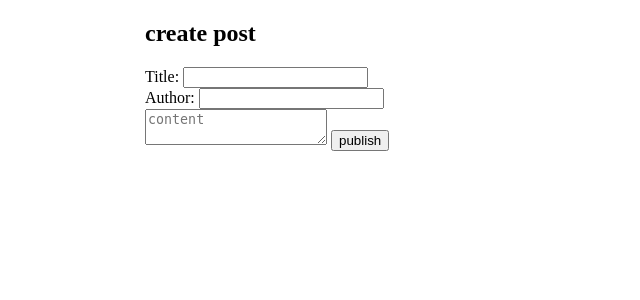
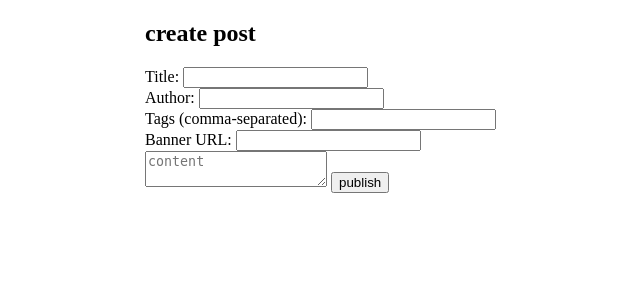
Before and after one commit to yashasnadigsyn/bitjourn, a Flask app: page /create in a window 1280 px wide. Shown: the part 36-336 px from the top of the page, without its empty margins (95-735 px from the left). Run offline with Flask 3, Linux system fonts and the light colour scheme.

Commit message:
refactoring, added d banner_url and tags to post object

```diff
--- a/src/app.py
+++ b/src/app.py
@@ -1,19 +1,20 @@
 from flask import Flask, render_template, request
-import w3storage
-from dotenv import load_dotenv
+from datetime import datetime
+from contenthandler import ContentHandler
 import os
-from datetime import datetime
-import json
 
-load_dotenv()
-
-w3 = w3storage.API(token=os.getenv("W3STORAGE_TOKEN"))
+contentHandler = ContentHandler(w3token=os.getenv("W3STORAGE_TOKEN"))
 app = Flask(__name__)
 
 
 @app.route("/")
 def home():
     return render_template("home.html")
+
+
+@app.route("/about")
+def about_page():
+    return render_template("about.html")
 
 
 @app.route("/create")
@@ -24,14 +25,21 @@ def create_post():
 @app.route("/api/submit", methods=["POST"])
 def api_submit():
     post_obj = {}
-    post_obj["title"] = request.form["title"]
-    post_obj["author"] = request.form["author"]
-    post_obj["content"] = request.form["content"]
+    post_obj["title"] = request.form["title"].strip()
+    post_obj["author"] = request.form["author"].strip()
+    post_obj["content"] = request.form["content"].strip()
     post_obj["timestamp"] = datetime.utcnow().strftime("%Y-%m-%d %H:%M:%S")
 
-    post_cid = w3.post_upload(json.dumps(post_obj))
+    # sanitize tags
+    tags = request.form["tags"].split(",")
+    tags = [tag.strip() for tag in tags if tag.strip() != ""]
+    post_obj["tags"] = tags
 
-    return f"your post is available is IPFS CID <code>{post_cid}</code>"
+    post_obj["banner_url"] = request.form["banner"].strip()
+
+    post_cid = contentHandler.create_post(post_obj)
+
+    return f"your post is available at IPFS CID <code>{post_cid}</code>"
 
 
 if __name__ == "__main__":
--- a/src/templates/create.html
+++ b/src/templates/create.html
@@ -5,8 +5,16 @@
 <form hx-post="/api/submit" hx-target="this">
     <label for="title">Title:</label>
     <input type="text" id="title" name="title"><br>
+
     <label for="author">Author:</label>
     <input type="text" id="author" name="author"><br>
+
+    <label for="tags">Tags (comma-separated):</label>
+    <input type="text" id="tags" name="tags"><br>
+
+    <label for="banner">Banner URL:</label>
+    <input type="url" id="banner" name="banner"><br>
+
     <textarea name="content" placeholder="content"></textarea>
     <button type="submit">publish</button>
 </form>
```
Also changed, not shown: src/contenthandler.py (added, +18 -0 lines).
